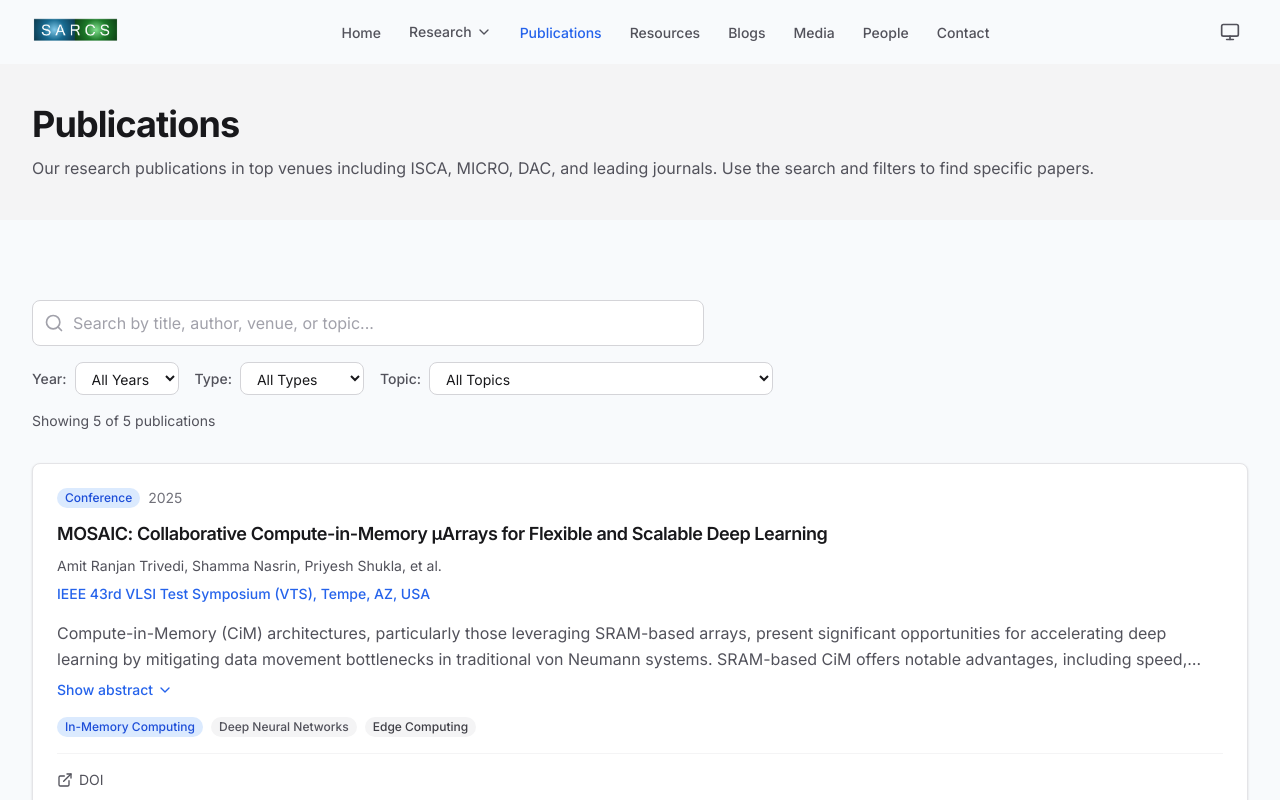
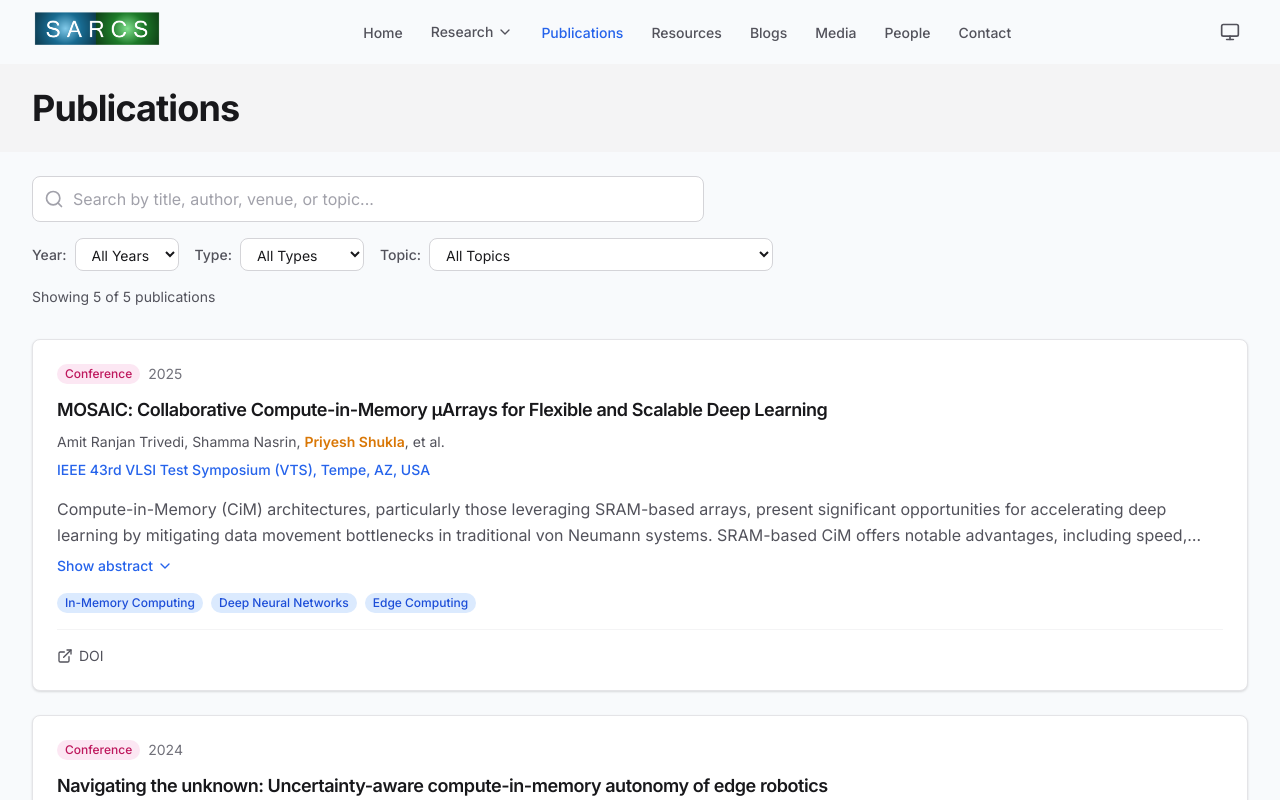
Before and after one commit to SARCS-Research-Group-IIITH/SARCS-Research-Group-IIITH.github.io, a Next.js app: page /publications in a window 1280 px wide. Shown: the top 800 px of the page. Built offline with nearby package versions, Linux system fonts and the light colour scheme.

Commit message:
Made quite a few changes

```diff
--- a/app/publications/page.tsx
+++ b/app/publications/page.tsx
@@ -13,7 +13,8 @@ import type { Publication } from '@/types';
 // Import data
 import publicationsData from '@/data/publications.json';
 
-const publications = publicationsData as Publication[];
+// Sort publications by year (most recent first)
+const publications = (publicationsData as Publication[]).sort((a, b) => b.year - a.year);
 
 export const metadata: Metadata = {
   title: 'Publications',
@@ -33,12 +34,12 @@ export default function PublicationsPage() {
     <>
       <PageHeader
         title="Publications"
-        description="Our research publications in top venues including ISCA, MICRO, DAC, and leading journals. Use the search and filters to find specific papers."
+        description=""
+        compact
       />
-
-      <Section>
+      <div className="container-page py-6">
         <PublicationFilters publications={publications} />
-      </Section>
+      </div>
     </>
   );
 }
--- a/components/home/HeroSection.tsx
+++ b/components/home/HeroSection.tsx
@@ -57,29 +57,9 @@ export function HeroSection({ labName, fullName, mission, logoSrc, backgroundIma
           </p>
 
           {/* Mission Statement */}
-          <p className="mx-auto mb-8 max-w-3xl text-lg leading-relaxed text-surface-200">
+          <p className="mx-auto max-w-3xl text-lg leading-relaxed text-surface-200">
             {mission}
           </p>
-
-          {/* CTA Buttons */}
-          <div className="flex flex-col items-center justify-center gap-4 sm:flex-row">
-            <Button
-              as="link"
-              href="/projects"
-              size="lg"
-              rightIcon={<ArrowRight className="h-5 w-5" />}
-            >
-              Explore Our Research
-            </Button>
-            <Button
-              as="link"
-              href="/publications"
-              variant="outline"
-              size="lg"
-            >
-              View Publications
-            </Button>
-          </div>
         </div>
       </div>
     </section>
--- a/components/layout/Footer.tsx
+++ b/components/layout/Footer.tsx
@@ -69,7 +69,7 @@ export function Footer() {
               href="/"
               className="mb-3 flex items-center gap-2 text-lg font-semibold text-surface-900 hover:no-underline dark:text-surface-50"
             >
-              <img src="/images/SARCS_Logo.png" alt="SARCS Logo" className="h-7 w-auto" />
+              <img src="/images/SARCS_Logo.png" alt="SARCS Logo" className="h-10 w-auto" />
             </Link>
             <p className="mb-3 text-sm text-surface-600 dark:text-surface-400">
               {labInfo.fullName}
--- a/components/layout/Navbar.tsx
+++ b/components/layout/Navbar.tsx
@@ -103,7 +103,7 @@ export function Navbar() {
             href="/"
             className="flex items-center gap-2 text-lg font-semibold text-surface-900 hover:no-underline dark:text-surface-50"
           >
-            <img src="/images/SARCS_Logo.png" alt="SARCS Logo" className="h-8 w-auto" />
+            <img src="/images/SARCS_Logo.png" alt="SARCS Logo" className="h-12 w-auto" />
           </Link>
 
           {/* Desktop Navigation */}
--- a/components/publications/PublicationCard.tsx
+++ b/components/publications/PublicationCard.tsx
@@ -24,18 +24,37 @@ interface PublicationCardProps {
  * - External links (PDF, arXiv, code, etc.)
  */
 export function PublicationCard({ publication }: PublicationCardProps) {
-  // Format author list (show first 3, then "et al.")
+  // Highlighted author name
+  const highlightedAuthor = "Priyesh Shukla";
+
+  // Format author list with highlighting for specific author
   const formatAuthors = (authors: string[]) => {
-    if (authors.length <= 3) {
-      return authors.join(', ');
-    }
-    return `${authors.slice(0, 3).join(', ')}, et al.`;
+    const displayAuthors = authors.length <= 3 ? authors : [...authors.slice(0, 3), 'et al.'];
+
+    return displayAuthors.map((author, index) => {
+      const isHighlighted = author === highlightedAuthor;
+      const separator = index < displayAuthors.length - 1 ? ', ' : '';
+
+      if (isHighlighted) {
+        return (
+          <span key={index}>
+            <span className="font-semibold text-amber-600 dark:text-amber-400">{author}</span>
+            {separator}
+          </span>
+        );
+      }
+      return (
+        <span key={index}>
+          {author}{separator}
+        </span>
+      );
+    });
   };
 
   // Publication type badge colors
-  const typeColors: Record<Publication['type'], 'primary' | 'accent' | 'success' | 'warning' | 'neutral'> = {
-    conference: 'primary',
-    journal: 'success',
+  const typeColors: Record<Publication['type'], 'primary' | 'accent' | 'pink' | 'success' | 'warning' | 'error' | 'neutral'> = {
+    conference: 'pink',
+    journal: 'pink',
     workshop: 'accent',
     preprint: 'warning',
     thesis: 'neutral',
--- a/components/ui/Badge.tsx
+++ b/components/ui/Badge.tsx
@@ -7,7 +7,7 @@
 
 import { ReactNode } from 'react';
 
-type BadgeVariant = 'primary' | 'secondary' | 'accent' | 'success' | 'warning' | 'error' | 'neutral';
+type BadgeVariant = 'primary' | 'secondary' | 'accent' | 'pink' | 'success' | 'warning' | 'error' | 'neutral';
 type BadgeSize = 'sm' | 'md';
 
 interface BadgeProps {
@@ -39,6 +39,7 @@ export function Badge({
     primary: 'bg-primary-100 text-primary-700 dark:bg-primary-900/30 dark:text-primary-300',
     secondary: 'bg-surface-100 text-surface-700 dark:bg-surface-700 dark:text-surface-300',
     accent: 'bg-accent-100 text-accent-700 dark:bg-accent-900/30 dark:text-accent-300',
+    pink: 'bg-pink-100 text-pink-700 dark:bg-pink-900/30 dark:text-pink-300',
     success: 'bg-green-100 text-green-700 dark:bg-green-900/30 dark:text-green-300',
     warning: 'bg-amber-100 text-amber-700 dark:bg-amber-900/30 dark:text-amber-300',
     error: 'bg-red-100 text-red-700 dark:bg-red-900/30 dark:text-red-300',
@@ -50,6 +51,7 @@ export function Badge({
     primary: 'bg-primary-500',
     secondary: 'bg-surface-500',
     accent: 'bg-accent-500',
+    pink: 'bg-pink-500',
     success: 'bg-green-500',
     warning: 'bg-amber-500',
     error: 'bg-red-500',
@@ -108,5 +110,5 @@ export const researchAreaColors: Record<string, BadgeVariant> = {
  * Get badge variant for a given tag
  */
 export function getTagVariant(tag: string): BadgeVariant {
-  return researchAreaColors[tag] || 'neutral';
+  return 'primary';
 }
--- a/components/ui/Section.tsx
+++ b/components/ui/Section.tsx
@@ -75,12 +75,13 @@ interface PageHeaderProps {
   title: string;
   description?: string;
   className?: string;
+  compact?: boolean;
 }
 
-export function PageHeader({ title, description, className = '' }: PageHeaderProps) {
+export function PageHeader({ title, description, className = '', compact = false }: PageHeaderProps) {
   return (
     <div className={`bg-surface-100 dark:bg-surface-900 ${className}`}>
-      <div className="container-page py-8 md:py-10">
+      <div className={`container-page ${compact ? 'py-4 md:py-6' : 'py-8 md:py-10'}`}>
         <h1 className="text-2xl font-bold text-surface-900 dark:text-surface-50 md:text-3xl lg:text-4xl">
           {title}
         </h1>
--- a/data/lab-info.json
+++ b/data/lab-info.json
@@ -1,9 +1,9 @@
 {
   "lab": {
-    "name": "SARCS Lab",
-    "fullName": "Sustainable, Advanced and Robust Computing Systems",
+    "fullname": "",
+    "name": "Sustainable, Advanced and Robust Computing Systems",
     "logo": "/images/logo.svg",
-    "mission": "The SARCS Laboratory is dedicated to advancing the frontiers of computer architecture, hardware-software co-design, and emerging computing paradigms. Our research spans in-memory computing, RISC-V architectures, hardware accelerators, and AI systems, with a focus on developing efficient, scalable, and sustainable computing solutions for next-generation applications.",
+    "mission": "The SARCS Lab is dedicated to advancing the frontiers of computer architecture, hardware-software co-design, and emerging computing paradigms like photonics, quantum computing and in-memory computing. Our research spans RISC-V architectures, hardware accelerators, compute-in-memory, and AI systems, with a focus on developing efficient, scalable, and sustainable computing solutions for next-generation applications.",
     "address": [
       "Room 318, Vindhya Building, Research Street,",
       "Center for VLSI and Embedded Systems Technologies,",
--- a/data/publications.json
+++ b/data/publications.json
@@ -10,7 +10,7 @@
     "links": {
       "doi": "https://ieeexplore.ieee.org/abstract/document/11022889"
     },
-    "type": "Conference"
+    "type": "conference"
   },
   {
     "id": "pub-2",
@@ -23,7 +23,7 @@
     "links": {
       "doi": "https://ieeexplore.ieee.org/abstract/document/10546628/"
     },
-    "type": "Conference"
+    "type": "conference"
   },
   {
   "id": "pub-3",
@@ -36,7 +36,7 @@
   "links": {
     "doi": "https://ieeexplore.ieee.org/abstract/document/9972346"
   },
-  "type": "Journal"
+  "type": "journal"
   },
   {
   "id": "pub-4",
@@ -49,7 +49,7 @@
   "links": {
     "doi": "https://ieeexplore.ieee.org/abstract/document/9508123"
   },
-  "type": "Journal"
+  "type": "journal"
   },
   {
   "id": "pub-5",
@@ -62,6 +62,6 @@
   "links": {
     "doi": "https://ieeexplore.ieee.org/abstract/document/9180701/"
   },
-  "type": "Conference"
+  "type": "conference"
   }
 ]
```
